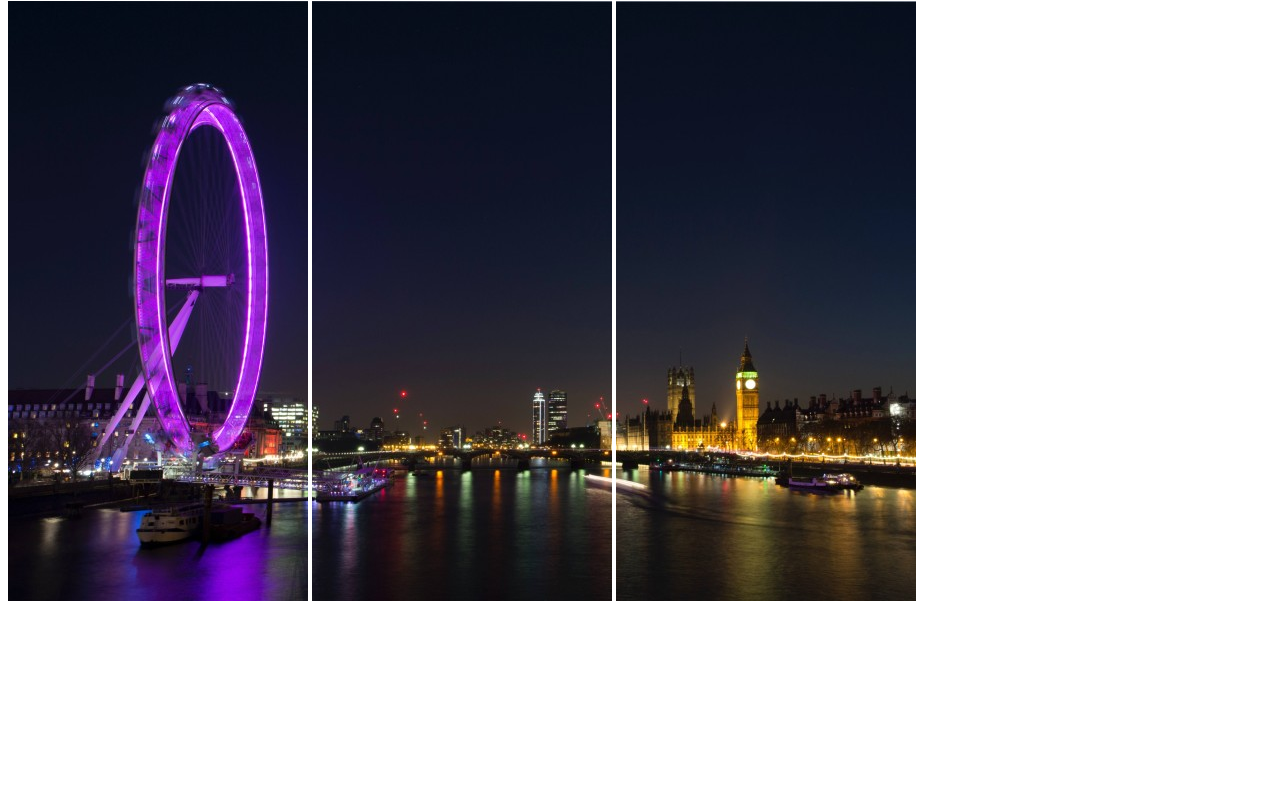
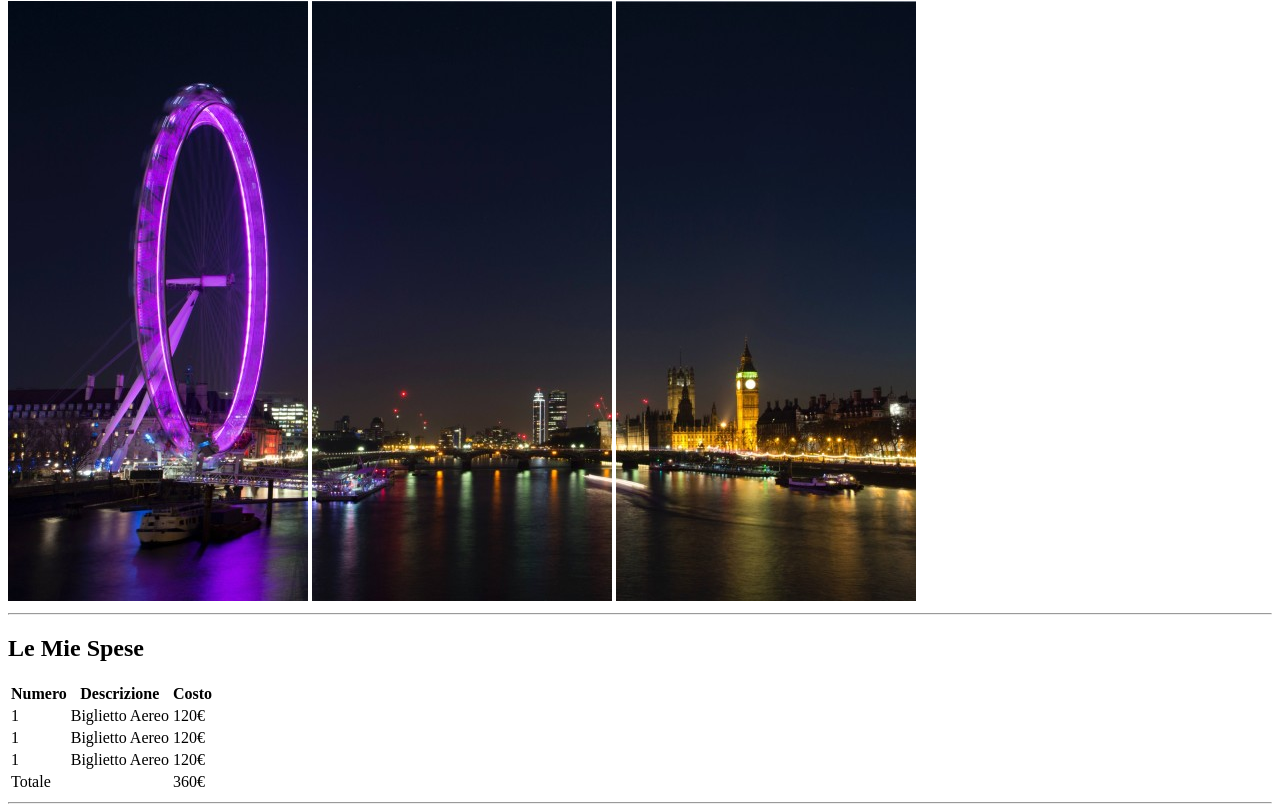
Before and after one commit to Andrea-Sgura/html-london-trip, a plain HTML site: page index.html in a window 1280 px wide. Shown: the part 79-891 px from the top of the page. Before the commit the page ends 800 px from the top, so only its background shows below. Drawn offline with Linux system fonts and the light colour scheme.

Commit message:
[UPD] Added Table

```diff
--- a/index.html
+++ b/index.html
@@ -12,5 +12,41 @@
         <img src="./img/pexels-bill-emrich-230794-1.jpg" alt="">
         <img src="./img/pexels-bill-emrich-230794-2.jpg" alt="">
     </strong>
+    <hr>
+    <h2>Le Mie Spese</h2>
+    <table>
+        <thead>
+            <tr>
+                <th>Numero</th>
+                <th>Descrizione</th>
+                <th>Costo</th>
+            </tr>
+        </thead>
+        <tbody>
+            <tr>
+                <td>1</td>
+                <td>Biglietto Aereo</td>
+                <td>120&euro;</td>
+            </tr>
+            <tr>
+                <td>1</td>
+                <td>Biglietto Aereo</td>
+                <td>120&euro;</td>
+            </tr>
+            <tr>
+                <td>1</td>
+                <td>Biglietto Aereo</td>
+                <td>120&euro;</td>
+            </tr>
+        </tbody>
+        <tfoot>
+            <tr>
+                <td colspan="2">Totale</td>
+                <td>360&euro;</td>
+            </tr>
+        </tfoot>
+    </table>
+    <hr>
+
 </body>
 </html>
```
